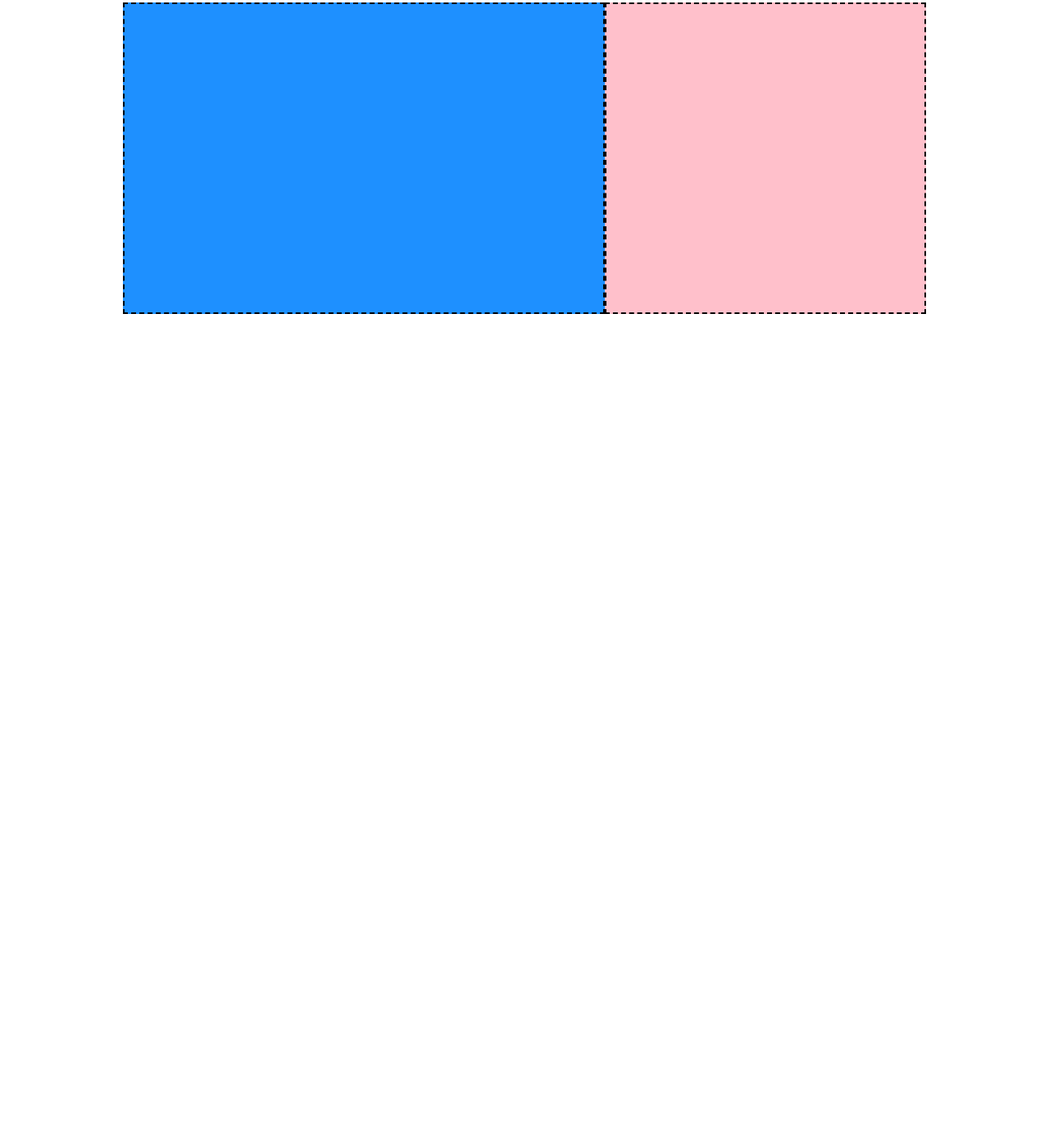
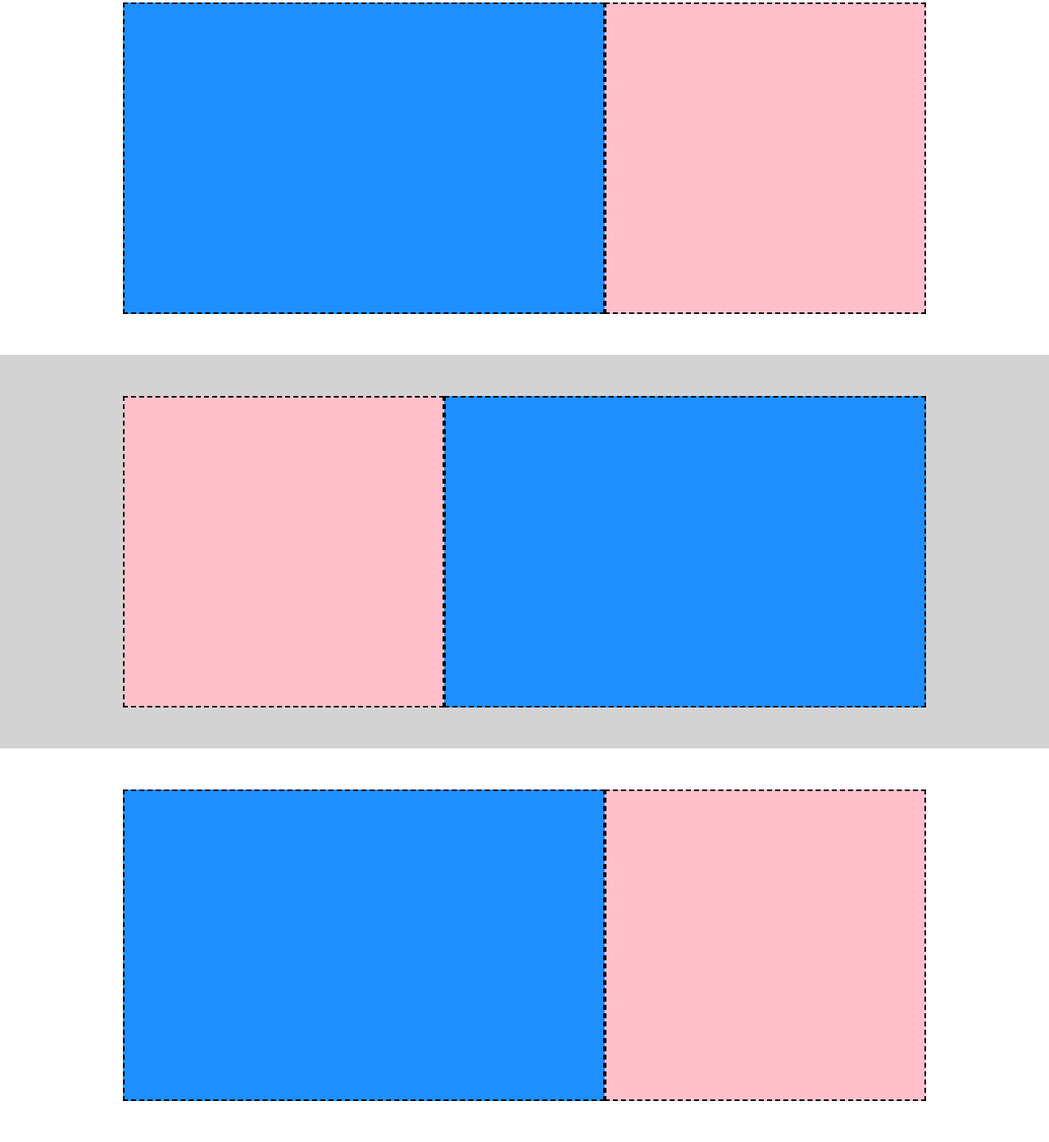
Before and after one commit to sisdream/htmlcss-struttura-discord, a plain HTML site: page index.html in a window 1280 px wide. Shown: the part 627-2020 px from the top of the page at 82% size. Before the commit the page ends 1060 px from the top, so only its background shows below. Drawn offline with Linux system fonts and the light colour scheme.

Commit message:
add last-section

```diff
--- a/css/style.css
+++ b/css/style.css
@@ -79,3 +79,21 @@ header{
     background-color: #ffc0cb;
     height: 380px;
 }
+
+/* terza sezione */
+
+.container-three{
+    background-color: #d3d3d3;
+}
+
+.section-three-left{
+    flex-basis: 60%;
+    background-color: #1e90ff;
+    height: 380px;
+}
+
+.section-three-right{
+    flex-basis: 40%;
+    background-color: #ffc0cb;
+    height: 380px;
+}
--- a/index.html
+++ b/index.html
@@ -22,7 +22,14 @@
             <div class="section section-two-left"></div>
             <div class="section section-two-right"></div>
         </div>
-
+        <div class="container container-three">
+            <div class="section section-three-right"></div>
+            <div class="section section-three-left"></div>
+        </div>
+        <div class="container container-two">
+            <div class="section section-two-left"></div>
+            <div class="section section-two-right"></div>
+        </div>
     </main>
 
 </body>
```
